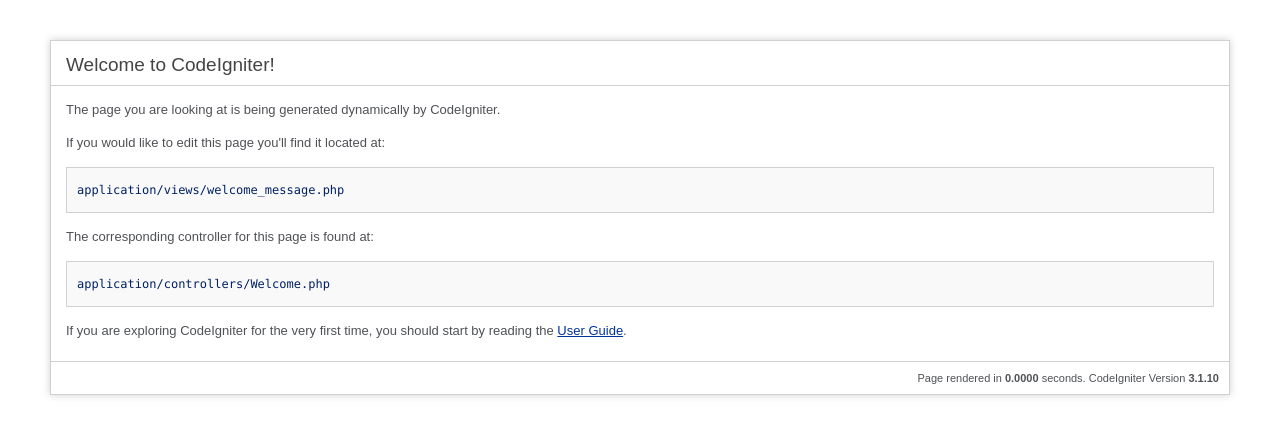
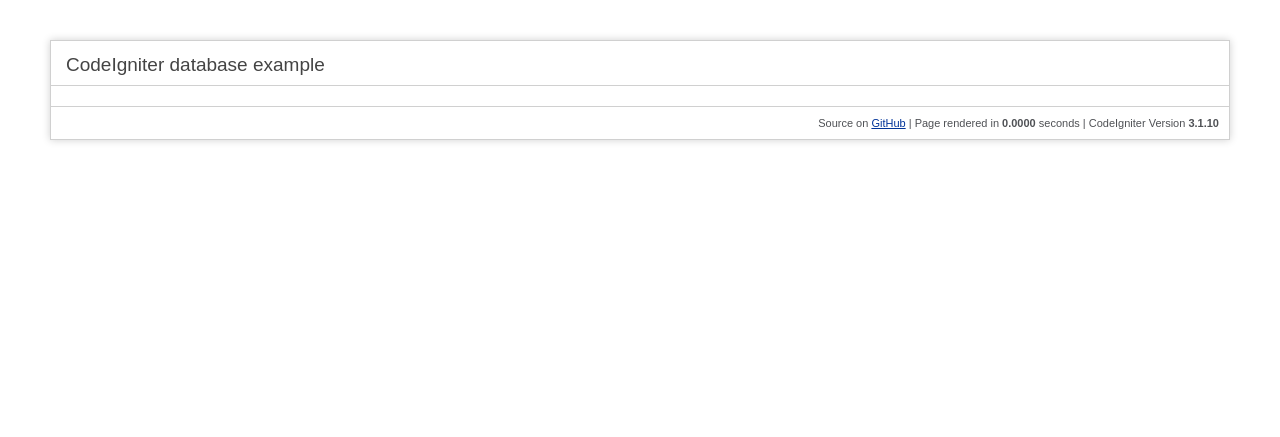
Before and after one commit to jonivesto/codeigniter-database-example, a CodeIgniter app: page /codeigniter-database-example/ in a window 1280 px wide. Shown: the top 437 px of the page. Run offline with CodeIgniter, Linux system fonts and the light colour scheme.

Commit message:
MVC setup

```diff
--- a/application/config/config.php
+++ b/application/config/config.php
@@ -23,7 +23,7 @@ defined('BASEPATH') OR exit('No direct script access allowed');
 | a PHP script and you can easily do that on your own.
 |
 */
-$config['base_url'] = 'localhost';
+$config['base_url'] = 'localhost/codeigniter-database-example';
 
 /*
 |--------------------------------------------------------------------------
--- a/application/config/database.php
+++ b/application/config/database.php
@@ -76,9 +76,9 @@ $query_builder = TRUE;
 $db['default'] = array(
 	'dsn'	=> '',
 	'hostname' => 'localhost',
-	'username' => '',
+	'username' => 'root',
 	'password' => '',
-	'database' => '',
+	'database' => 'example_database',
 	'dbdriver' => 'mysqli',
 	'dbprefix' => '',
 	'pconnect' => FALSE,
--- a/application/config/routes.php
+++ b/application/config/routes.php
@@ -49,6 +49,6 @@ defined('BASEPATH') OR exit('No direct script access allowed');
 | Examples:	my-controller/index	-> my_controller/index
 |		my-controller/my-method	-> my_controller/my_method
 */
-$route['default_controller'] = 'welcome';
+$route['default_controller'] = 'example';
 $route['404_override'] = '';
 $route['translate_uri_dashes'] = FALSE;
--- a/application/controllers/Welcome.php
+++ b/application/controllers/Example.php
@@ -1,7 +1,7 @@
 <?php
 defined('BASEPATH') OR exit('No direct script access allowed');
 
-class Welcome extends CI_Controller {
+class Example extends CI_Controller {
 
 	/**
 	 * Index Page for this controller.
@@ -20,6 +20,6 @@ class Welcome extends CI_Controller {
 	 */
 	public function index()
 	{
-		$this->load->view('welcome_message');
+		$this->load->view('example');
 	}
 }
--- a/application/views/welcome_message.php
+++ b/application/views/example.php
@@ -4,7 +4,7 @@ defined('BASEPATH') OR exit('No direct script access allowed');
 <html lang="en">
 <head>
 	<meta charset="utf-8">
-	<title>Welcome to CodeIgniter</title>
+	<title>CodeIgniter database example</title>
 
 	<style type="text/css">
 
@@ -42,7 +42,7 @@ defined('BASEPATH') OR exit('No direct script access allowed');
 		color: #002166;
 		display: block;
 		margin: 14px 0 14px 0;
-		padding: 12px 10px 12px 10px;
+		padding: 3px 10px 3px 10px;
 	}
 
 	#body {
@@ -68,21 +68,15 @@ defined('BASEPATH') OR exit('No direct script access allowed');
 <body>
 
 <div id="container">
-	<h1>Welcome to CodeIgniter!</h1>
+	<h1>CodeIgniter database example</h1>
 
 	<div id="body">
-		<p>The page you are looking at is being generated dynamically by CodeIgniter.</p>
 
-		<p>If you would like to edit this page you'll find it located at:</p>
-		<code>application/views/welcome_message.php</code>
 
-		<p>The corresponding controller for this page is found at:</p>
-		<code>application/controllers/Welcome.php</code>
 
-		<p>If you are exploring CodeIgniter for the very first time, you should start by reading the <a href="user_guide/">User Guide</a>.</p>
 	</div>
 
-	<p class="footer">Page rendered in <strong>{elapsed_time}</strong> seconds. <?php echo  (ENVIRONMENT === 'development') ?  'CodeIgniter Version <strong>' . CI_VERSION . '</strong>' : '' ?></p>
+	<p class="footer">Source on <a href="https://github.com/jonivesto/codeigniter-database-example">GitHub</a> | Page rendered in <strong>{elapsed_time}</strong> seconds | <?php echo  (ENVIRONMENT === 'development') ?  'CodeIgniter Version <strong>' . CI_VERSION . '</strong>' : '' ?></p>
 </div>
 
 </body>
```
Also changed, not shown: application/models/Example.php (added, +37 -0 lines).
